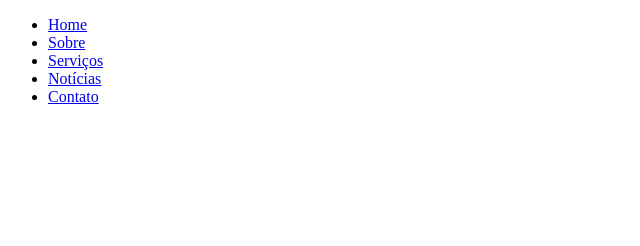
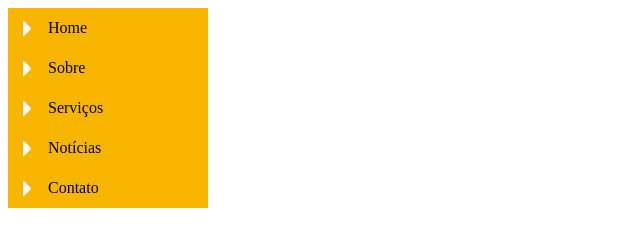
Before and after one commit to ErllanRego/Codigos-intermediarios-e-avancados-css, a plain HTML site: page Barra de navegação vertical marcando página atual/menuVertical.html in a window 1280 px wide. Shown: the whole page, without its empty margins (0-640 px from the left). Drawn offline with Linux system fonts and the light colour scheme.

```diff
--- /dev/null
+++ b/Barra de navegação vertical marcando página atual/MenuVerticalStyle.css
@@ -0,0 +1,22 @@
+ul {
+    list-style-type:none;
+    padding:0px;
+    margin:0px;
+}
+
+ul a{
+    width:200px;
+    height:40px;
+    display:block; /*Foi alterado de inline para block pois o elemento "a" se comporta em linha.*/
+    background: url('img/menu.png')no-repeat left bottom;
+    color:#000;
+    text-decoration:none;
+    text-indent:40px;
+    line-height:40px;
+
+}
+
+a:hover{
+    background: url('img/menu.png')no-repeat right bottom;
+    color:#fff;
+}
--- a/Barra de navegação vertical/menuVertical.html
+++ b/Barra de navegação vertical marcando página atual/menuVertical.html
@@ -4,7 +4,7 @@
         <meta charset="utf-8">
         <meta name="viewport" content="width=device-width, initial-scale=1">
         <title>Codigos intermediarios CSS</title>
-        <link rel="style sheet" type="text/css" href="MenuVerticalStyle.css">
+        <link rel="stylesheet" type="text/css" href="MenuVerticalStyle.css">
     </head>
 
     <body>
@@ -16,5 +16,6 @@
            <li><a href="Contato.html">Contato</a></li>
        </ul>
 
+
     </body>
 </html>
--- /dev/null
+++ b/line-height.css
@@ -0,0 +1,5 @@
+/*Enquanto o "font-size" formata diretamente o tamanho do texto, o "line-height" formata o tamanho da linha que esse texto ocupa, pode ser usado principalmente para posicionamento de texto, abaixar, subir ou até centralizar dentro da caixa*/
+body{
+    line-height:40px;
+    font-size:14px;
+}
--- /dev/null
+++ b/text-indent.css
@@ -0,0 +1,4 @@
+ /*O "text-indent" formata a indentação do texto, é ideal para parágrafos. Também é possível usar para colocar um espaçamento em textos de menus como foi feito no "MenuVertical.html"*/
+ body{
+text-indent:40px;
+}
```
Also changed, not shown: Barra de navegação vertical marcando página atual/conceitobásico.html (renamed from Barra de navegação vertical/conceitobásico.html), Barra de navegação vertical marcando página atual/img/menu.png (renamed from Barra de navegação vertical/img/menu.png), Barra de navegação vertical marcando página atual/img/seta.png (renamed from Barra de navegação vertical/img/seta.png), Barra de navegação vertical marcando página atual/style.css (renamed from Barra de navegação vertical/style.css), Barra de navegação vertical/MenuVerticalStyle.css (deleted).
